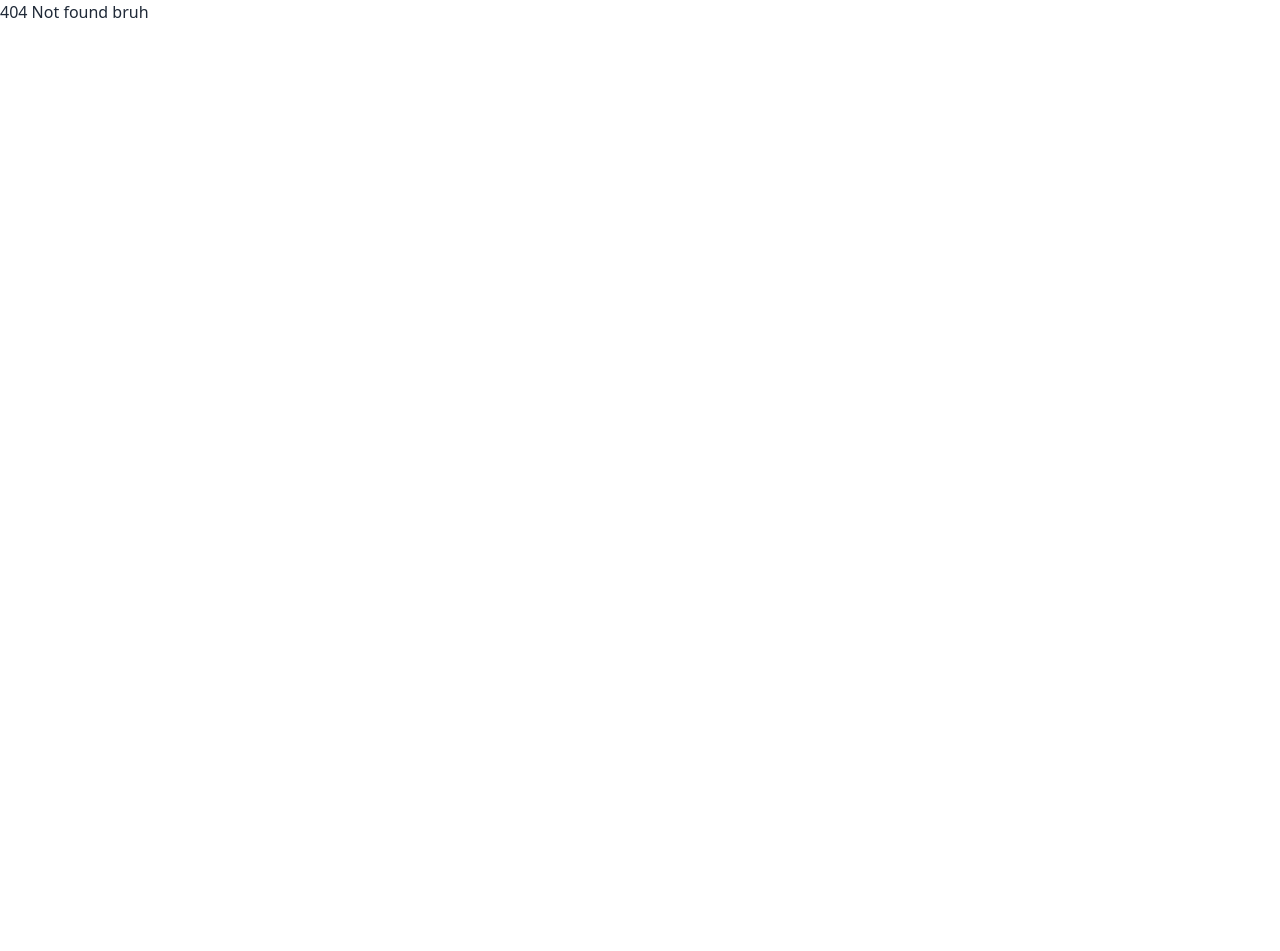
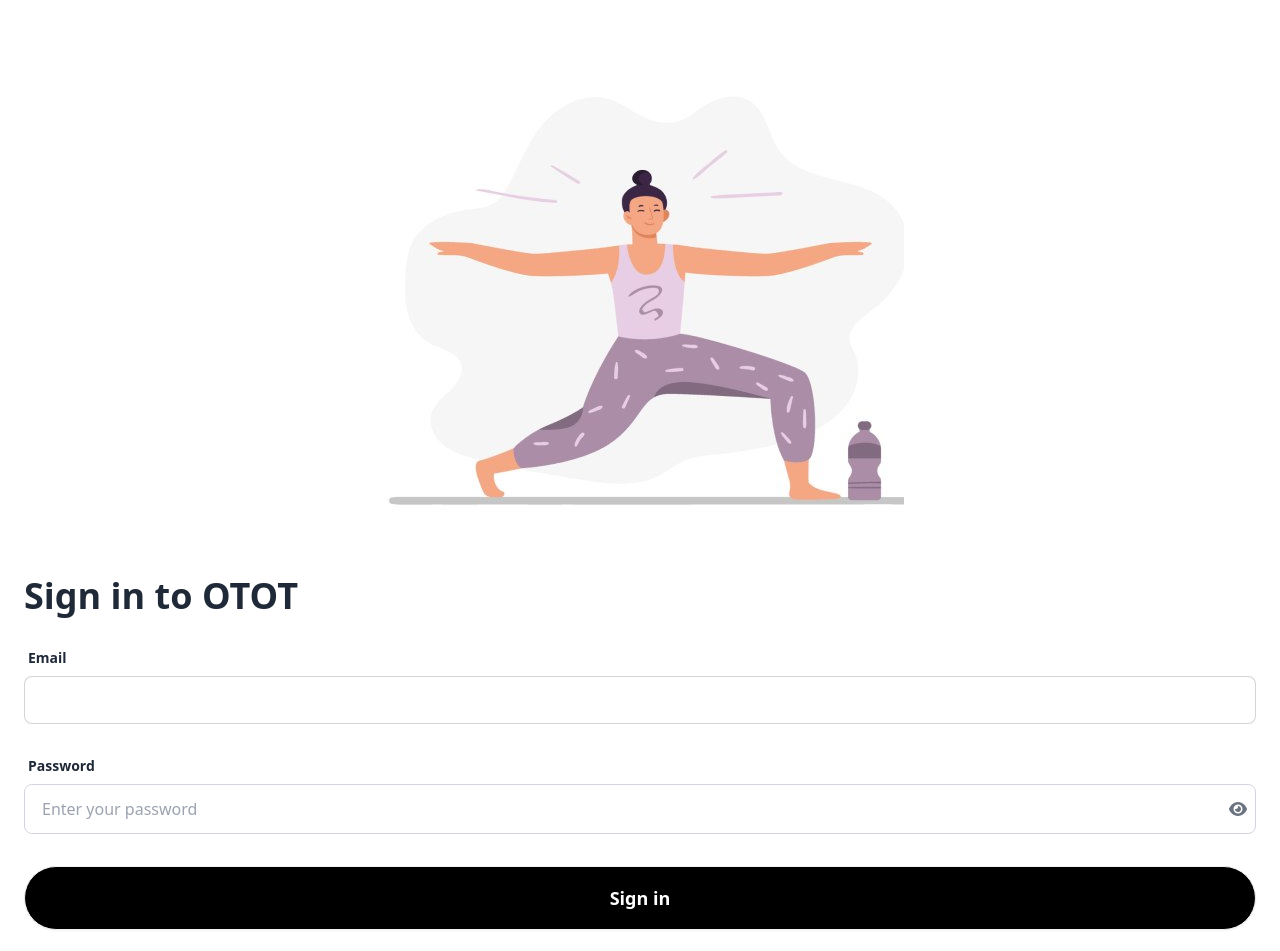
Before and after one commit to brandonlhk/legsDay, a React (Vite) app in the folder frontend/: page /login in a window 1280 px wide. Before the commit this address had no page. Shown: the top 951 px of the page. Before the commit the page ends 800 px from the top, so only its background shows below. Built offline with nearby package versions, Linux system fonts and the light colour scheme.

Commit message:
added signin page
added signin page with images

```diff
--- a/frontend/src/App.jsx
+++ b/frontend/src/App.jsx
@@ -1,7 +1,10 @@
 import { BrowserRouter as Router, Routes, Route } from 'react-router-dom';
 import ViewportHeight from './components/ViewportHeight';
+import Start from "./pages/Start"
+
+import HealthInfo from "./pages/HealthInfo"
+
 import Login from "./pages/Login"
-import HealthInfo from "./pages/HealthInfo"
 import Onboard from "./pages/Onboard"
 import NotFound from "./pages/NotFound"
 import Loading from "./pages/Loading"
@@ -16,8 +19,9 @@
       <ViewportHeight>
       <Routes>
           <Route path="*" element={<NotFound />}/>
-          <Route path="/" element={<Login />}/>
+          <Route path="/" element={<Start />}/>
 
+          <Route path="/login" element={<Login />}/>
           <Route path="/healthinfo" element={<HealthInfo />}/>
           <Route path="/onboard" element={<Onboard />}/>
           <Route path="/loading" element={<Loading />}/>
--- a/frontend/src/pages/Login.jsx
+++ b/frontend/src/pages/Login.jsx
@@ -1,23 +1,68 @@
+import {useState} from "react"
 import { useNavigate } from 'react-router-dom';
+import { FontAwesomeIcon } from "@fortawesome/react-fontawesome";
+import { faEye, faEyeSlash } from "@fortawesome/free-solid-svg-icons";
 
 export default function Login() {
 
   const navigate = useNavigate()
+  const [email, setEmail] = useState("")
+  const [password, setPassword] = useState("")
+  const [isPasswordVisible, setIsPasswordVisible] = useState(false);
+
+  const togglePasswordVisibility = () => {
+    setIsPasswordVisible((prev) => !prev);
+  };
 
   return (
     <div className="">
       {/* Container */}
-      <div className="container mx-auto p-6">
-        <div className="flex flex-col items-center">
-            <img src="workout_icon.png" alt="workout icon" className="object-contain"/>
+      <div className="mx-auto p-6">
+        <div className="flex flex-col">
+            <img src="signin.jpg" alt="workout icon" className="object-contain max-w-[70%] mx-auto"/>
 
-            <div className="mt-6 text-center">
-              <p className="font-bold text-4xl">Own Time</p>
-              <p className="font-bold text-4xl">Own Target</p>
-              <p className="text-content mt-6 text-gray-600 text-xl">Your health, your way</p>
+            <div className="mt-6">
+              <p className="font-bold text-4xl">Sign in to OTOT</p>
+
+              {/* email */}
+              <label className="form-control w-full mt-6">
+                    <div className="label">
+                        <span className="label-text font-bold">Email</span>
+                    </div>
+                    <input type="email" className="input input-bordered w-full" value={email} onChange={(event) => setEmail(event.target.value)}/>
+              </label>
+
+              {/* password */}
+              <label className="form-control w-full mt-6">
+                <div className="label">
+                  <span className="label-text font-bold">Password</span>
+                </div>
+
+
+                <div className="flex items-center border border-gray-300 rounded-lg">
+                  <input
+                    type={isPasswordVisible ? "text" : "password"}
+                    placeholder="Enter your password"
+                    className="input w-full"
+                    value={password}
+                    onChange={(event) => setPassword(event.target.value)}
+                  />
+
+                  {/* Eye Icon Button to Toggle Visibility */}
+                  <button
+                    type="button"
+                    className="p-2 text-gray-500"
+                    onClick={togglePasswordVisibility}
+                  >
+                    <FontAwesomeIcon icon={isPasswordVisible ? faEyeSlash : faEye} />
+                  </button>
+                </div>
+              </label>
+
             </div>
 
-            <button className="btn bg-black btn-lg mt-12 w-full text-white rounded-full" onClick={() => navigate("/healthinfo")}>Get started</button>
+            <button className="btn bg-black btn-lg mt-8 w-full text-white rounded-full" onClick={() => navigate("/home")}>Sign in</button>
+
         </div>
       </div>
 
--- a/frontend/src/pages/Onboard.jsx
+++ b/frontend/src/pages/Onboard.jsx
@@ -31,14 +31,41 @@
     }
     }
 
+    const canProceed = () => {
+        switch (page) {
+            case 0:
+                return name && age && gender; // Check if all fields on page 1 are filled
+            case 1:
+                return level; // Check if activity level is selected
+            case 2:
+                return eatingHabits; // Check if eating habits are selected
+            case 3:
+                return duration; // Check if workout duration is selected
+            case 4:
+                return injuries.length > 0; // Check if any injury selection is made
+            case 5:
+                return core.length > 0; // Check if core strength selection is made
+            case 6:
+                return lowerBody.length > 0; // Check if lower body strength selection is made
+            case 7:
+                return upperBody.length > 0; // Check if upper body strength selection is made
+            default:
+                return false;
+        }
+    }
+
     const nextPage = () => {
-        window.scrollTo({
-            top: 0,
-            left: 0,
-            behaviour: 'smooth'
-        })
-        setPage((pageIndex) => pageIndex + 1)
-        setProgressVal((prevProgress) => prevProgress + 11.11)
+        if (canProceed()) {
+            window.scrollTo({
+                top: 0,
+                left: 0,
+                behavior: 'smooth'
+            });
+            setPage((pageIndex) => pageIndex + 1);
+            setProgressVal((prevProgress) => prevProgress + 11.11);
+        } else {
+            alert("Please fill in all required fields before continuing.");
+        }
     }
 
     const handleCheckboxChange = (event, from) => {
--- /dev/null
+++ b/frontend/src/pages/Start.jsx
@@ -0,0 +1,27 @@
+import { useNavigate } from 'react-router-dom';
+
+export default function Start() {
+
+  const navigate = useNavigate()
+
+  return (
+    <div className="">
+      {/* Container */}
+      <div className="container mx-auto p-6">
+        <div className="flex flex-col items-center">
+            <img src="workout_icon.png" alt="workout icon" className="object-contain max-w-[80%]"/>
+
+            <div className="mt-6 text-center">
+              <p className="font-bold text-4xl">Own Time</p>
+              <p className="font-bold text-4xl">Own Target</p>
+              <p className="text-content mt-6 text-gray-600 text-xl">Your health, your way</p>
+            </div>
+
+            <button className="btn bg-black btn-lg mt-12 w-full text-white rounded-full" onClick={() => navigate("/healthinfo")}>Get started</button>
+
+        </div>
+      </div>
+
+    </div>
+  );
+}
```
Also changed, not shown: frontend/public/signin.jpg (added).
